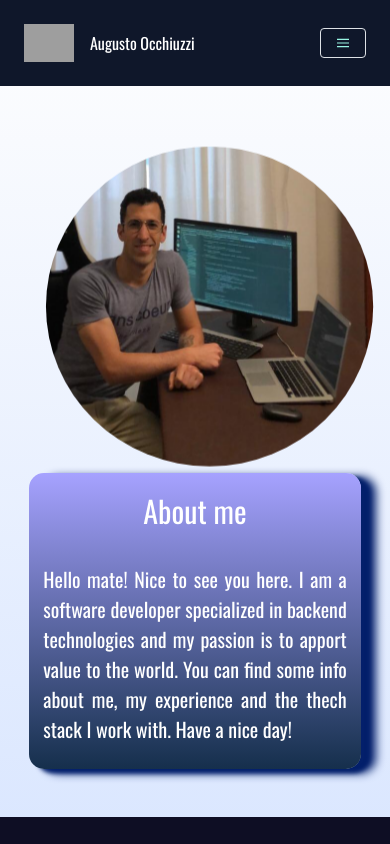
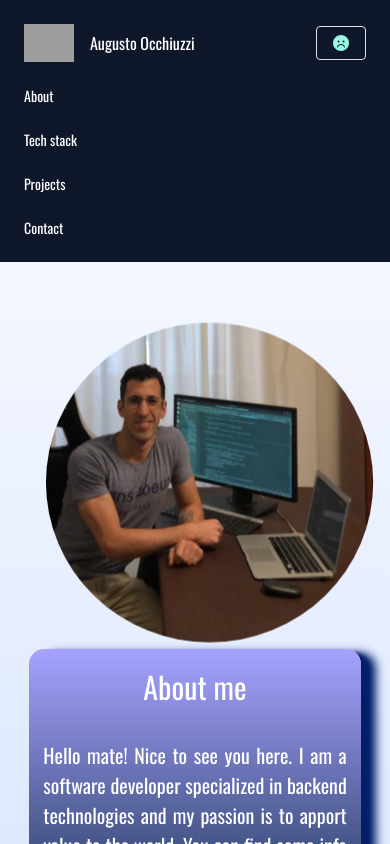
Before and after one commit to augustoocch/augustoocc-personalweb, a React (Vite) app: page / in a window 390 px wide. Shown: the top 844 px of the page. Built offline with nearby package versions, Linux system fonts and the light colour scheme; grey boxes are pictures that could not be loaded.

Commit message:
Added responsive nav with effects

```diff
--- a/index.html
+++ b/index.html
@@ -12,6 +12,7 @@
     <link rel="preconnect" href="https://fonts.googleapis.com">
     <link rel="preconnect" href="https://fonts.gstatic.com" crossorigin>
     <link href="https://fonts.googleapis.com/css2?family=Oswald&display=swap" rel="stylesheet">
+    <script src="https://kit.fontawesome.com/d0752bc17c.js" crossorigin="anonymous"></script>
 
     <!--AOS-->
     <link rel="stylesheet" href="https://unpkg.com/aos@next/dist/aos.css" />
--- a/package.json
+++ b/package.json
@@ -27,6 +27,6 @@
     "postcss": "^8.4.27",
     "sass": "^1.64.2",
     "tailwindcss": "^3.3.3",
-    "vite": "^4.4.5"
+    "vite": "^4.4.9"
   }
 }
--- a/src/assets/styles/index.css
+++ b/src/assets/styles/index.css
@@ -25,10 +25,6 @@ overflow-x: hidden;
 .navbar{
   font-size: 16px;
   z-index: 100;
-}
-
-.menu-desp {
-  display: none;
 }
 
 ul>li {
@@ -210,29 +206,3 @@ box-shadow:  8px 4px 4px rgb(97, 97, 228), 15px 4px 10px rgb(97, 97, 228);
 .texto-invisible {
   font-size: 0px;
 }
-
-
-/* ACORDEON -----------------------------------------------------------------------------*/
-
-.card-header{
-  background: linear-gradient(rgb(198, 204, 247), rgb(141, 184, 234));
-  color: white;
-  text-decoration: none;
-
-}
-
-.bodyCard {
-  font-family: 'Oswald', sans-serif;
-  color: rgb(0, 0, 0);
-  background: linear-gradient(rgb(194, 255, 251), rgb(255, 255, 255));
-
-}
-
-.btn {
-  margin-left: 0px;
-}
-
-.acorLabel {
-
-  font-size: 15px;
-}
--- a/src/components/layouts/Header.jsx
+++ b/src/components/layouts/Header.jsx
@@ -1,23 +1,54 @@
+import { useState } from "react";
 import { NavLink } from "react-router-dom";
+import { useEffect } from "react";
 
 function Header() {
 
+    const [ isMobile, setIsMobile ] = useState(false);
+    const [ menuShown, setMenu ] = useState(false);
+    const [ burgerMenu, setBurgerMenu] = useState(true);
+
+    const handleMenu = events => {
+
+        setMenu(current => !current);
+        setBurgerMenu(current => !current);
+    }
+
+    //choose the screen size
+    const handleResize = () => {
+    if (window.innerWidth < 1024) {
+        setIsMobile(true)
+    } else {
+        setIsMobile(false)
+    }}
+
+    useEffect(() => {
+        window.addEventListener("resize", handleResize)
+    })
+
     return(
 
-    <nav class="flex items-center justify-between flex-wrap bg-slate-900 p-6">
-        <div class="flex items-center flex-shrink-0 text-white mr-6">
+    <nav className="flex items-center justify-between flex-wrap bg-slate-900 p-6">
+        <div className="flex items-center flex-shrink-0 text-white mr-6">
             <NavLink className="navlink" to={"/"}>
                 <img src="src/assets/images/icon.ico" width="50px"/>
             </NavLink>
             <span className="ml-4">Augusto Occhiuzzi</span>
         </div>
-        <div class="block lg:hidden">
-            <button class="flex items-center px-3 py-2 border rounded text-teal-200 border-teal-400 hover:text-white hover:border-white">
-            <svg class="fill-current h-3 w-3" viewBox="0 0 20 20" xmlns="http://www.w3.org/2000/svg"><title>Menu</title><path d="M0 3h20v2H0V3zm0 6h20v2H0V9zm0 6h20v2H0v-2z"/></svg>
+        <div className="block lg:hidden">
+            <button onClick={handleMenu} className="flex items-center px-3 py-2 border rounded text-teal-200 border-teal-400 hover:text-white hover:border-white">
+            {burgerMenu && (
+                <i class="fa-solid fa-face-frown"></i>
+                //<svg className="fill-current h-3 w-3" viewBox="0 0 20 20" xmlns="http://www.w3.org/2000/svg"><title>Menu</title><path d="M0 3h20v2H0V3zm0 6h20v2H0V9zm0 6h20v2H0v-2z"/></svg>
+            )}
+            {!burgerMenu && (
+                <i class="fa-solid fa-face-laugh-beam"></i>
+            )}
             </button>
         </div>
-        <div class="w-full block flex-grow lg:flex lg:items-center lg:w-auto menu-desp">
-            <div class="text-sm lg:flex-grow">
+        {(menuShown || !isMobile )&& (
+        <div className="w-full block flex-grow lg:flex lg:items-center lg:w-auto menu-desp">
+            <div className="text-sm lg:flex-grow">
                 <NavLink className="block mt-4 lg:inline-block lg:mt-0 text-teal-200 hover:text-white mr-4 navlink" to={"/"}>
                     <span>About</span>
                 </NavLink>
@@ -32,6 +63,7 @@ function Header() {
                 </NavLink>
             </div>
         </div>
+        )}
     </nav>
 
 
```
Also changed, not shown: 1 other file (tests, documents, lock files or other folders).
